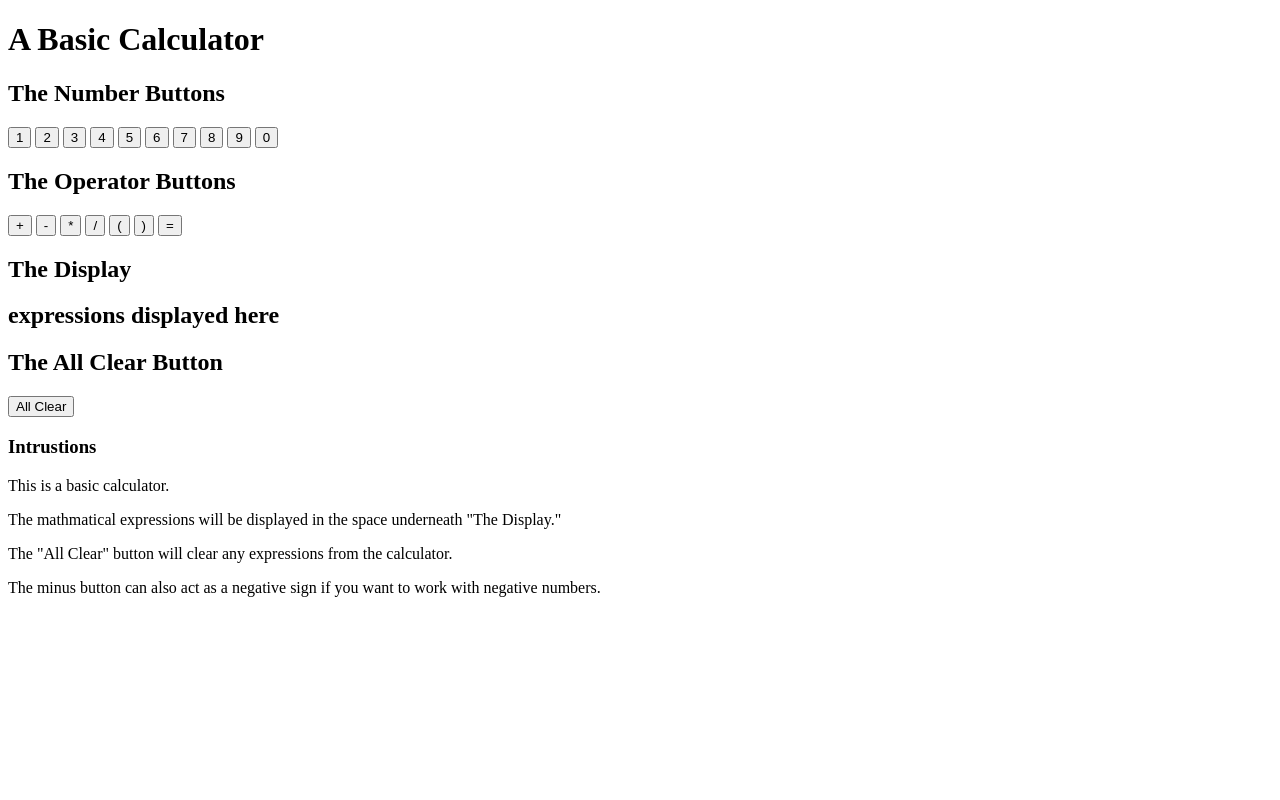
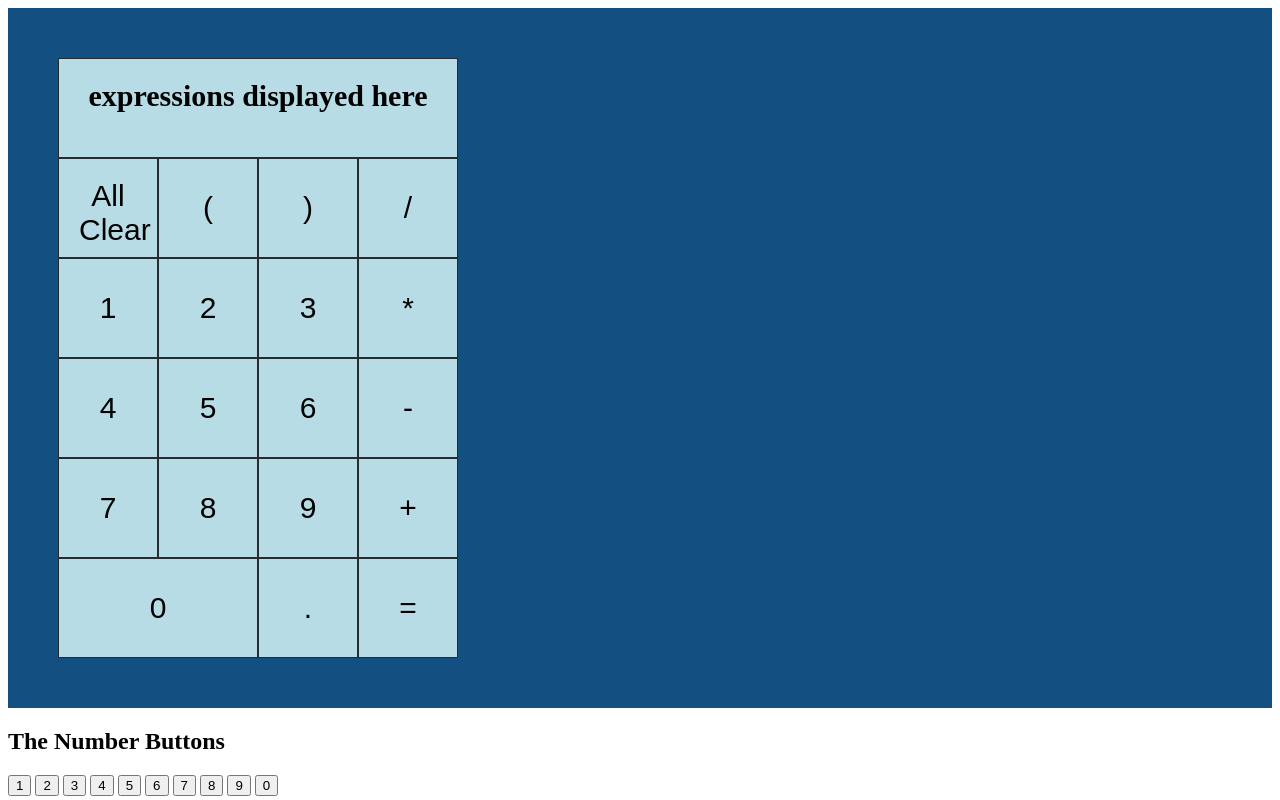
Before and after one commit to SkiSherpa/My-First-Caculator, a website: page index.html in a window 1280 px wide. Shown: the top 800 px of the page. Drawn offline with Linux system fonts and the light colour scheme.

Commit message:
CSS added for look

```diff
--- a/index.html
+++ b/index.html
@@ -1,8 +1,70 @@
 <!--- My First Calculator --->
 <!DOCTYPE html>
 <html lang="en">
+  <head>
+    <title>A Basic Calculator</title>
+    <meta name="viewport" content="width=device-width, initial-scale=1">
+    <meta name="description" content="A basic calculator. Can evaluate simple expressions. Numbers only.">
+  <style>
+    .grid-container {
+    display: grid;
+    grid-template-columns: 100px 100px 100px 100px;
+    grid-template-rows: 100px 100px 100px 100px 100px 100px;
+    background-color: #135081;
+    padding: 50px;
+    }
+    .grid-item {
+    background-color: rgba(225, 255, 255, 0.8);
+    border: 1px solid rgba(0, 0, 0, 0.8);
+    padding: 20px;
+    font-size: 30px;
+    text-align: center;
+    }
+    .span2 {
+        grid-column-start: 1;
+        grid-column-end: 3;
+        grid-row-start: 6;
+        grid-row-end: 7;
+      }
+    .the-display-end {
+      grid-column-start: 1;
+      grid-column-end: 5;
+      grid-row-start: 1;
+      grid-row-end: 2;
+      margin: 0;
+    }
+  </style>
+  </head>
   <body>
-    <h1>A Basic Calculator</h1>
+    <div class="grid-container">
+      <h2 id="the-display" class="the-display-end grid-item">expressions displayed here</h2>
+
+      <button type="button" onclick=allClear() title="All Clear" class="grid-item">All Clear</button>
+      <button type="button" onclick="display(event)" title="open parenthathese" class="grid-item">(</button>
+      <button type="button" onclick="display(event)" title="close parenthathese" class="grid-item">)</button>
+      <button type="button" onclick="display(event)" title="divide" class="grid-item">/</button>
+
+      <button type="button" onclick="display(event)" title="one" class="grid-item">1</button>
+      <button type="button" onclick="display(event)" title="two" class="grid-item">2</button>
+      <button type="button" onclick="display(event)" title="three" class="grid-item">3</button>
+      <button type="button" onclick="display(event)" title="times" class="grid-item">*</button>
+
+      <button type="button" onclick="display(event)" title="four" class="grid-item">4</button>
+      <button type="button" onclick="display(event)" title="five" class="grid-item">5</button>
+      <button type="button" onclick="display(event)" title="six" class="grid-item">6</button>
+      <button type="button" onclick="display(event)" title="minus" class="grid-item">-</button>
+
+      <button type="button" onclick="display(event)" title="seven" class="grid-item">7</button>
+      <button type="button" onclick="display(event)" title="eight" class="grid-item">8</button>
+      <button type="button" onclick="display(event)" title="nine" class="grid-item">9</button>
+      <button type="button" onclick="display(event)" title="plus" class="grid-item">+</button>
+      <!-- Need to look into zero further-->
+      <button type="button" onclick="display(event)" title="zero" class="grid-item span2">0</button>
+
+      <button type="button" onclick="display(event)" title="equals" class="grid-item">.</button>
+      <button type="button" onclick="calculation(inputLine)" title="equals" class="grid-item">=</button>
+    </div>
+
     <h2>The Number Buttons</h2>
     <!--- number buttons --->
     <button type="button" onclick="display(event)" title="one">1</button>
@@ -15,6 +77,7 @@
     <button type="button" onclick="display(event)" title="eight">8</button>
     <button type="button" onclick="display(event)" title="nine">9</button>
     <button type="button" onclick="display(event)" title="zero">0</button>
+
 
     <h2>The Operator Buttons</h2>
     <!--- operator buttons --->
@@ -30,7 +93,7 @@
     <button type="button" onclick="calculation(inputLine)" title="equals">=</button>
 
     <h2>The Display</h2>
-    <h2 id="the-display">expressions displayed here</h2>
+    <h2 id="the-display" class="the-display">expressions displayed here</h2>
 
     <h2>The All Clear Button</h2>
     <button type="button" onclick=allClear()>All Clear</button>
```
